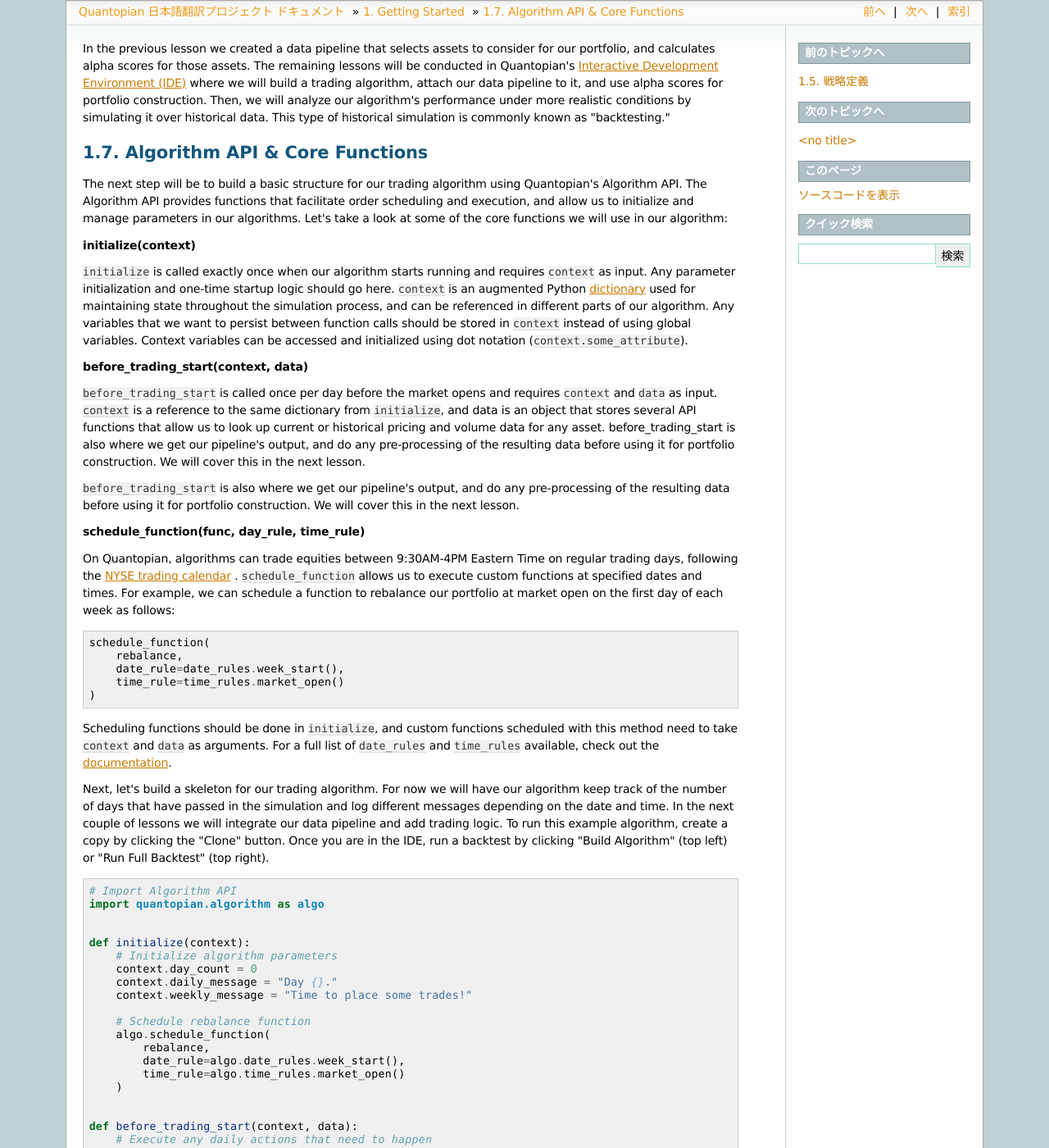
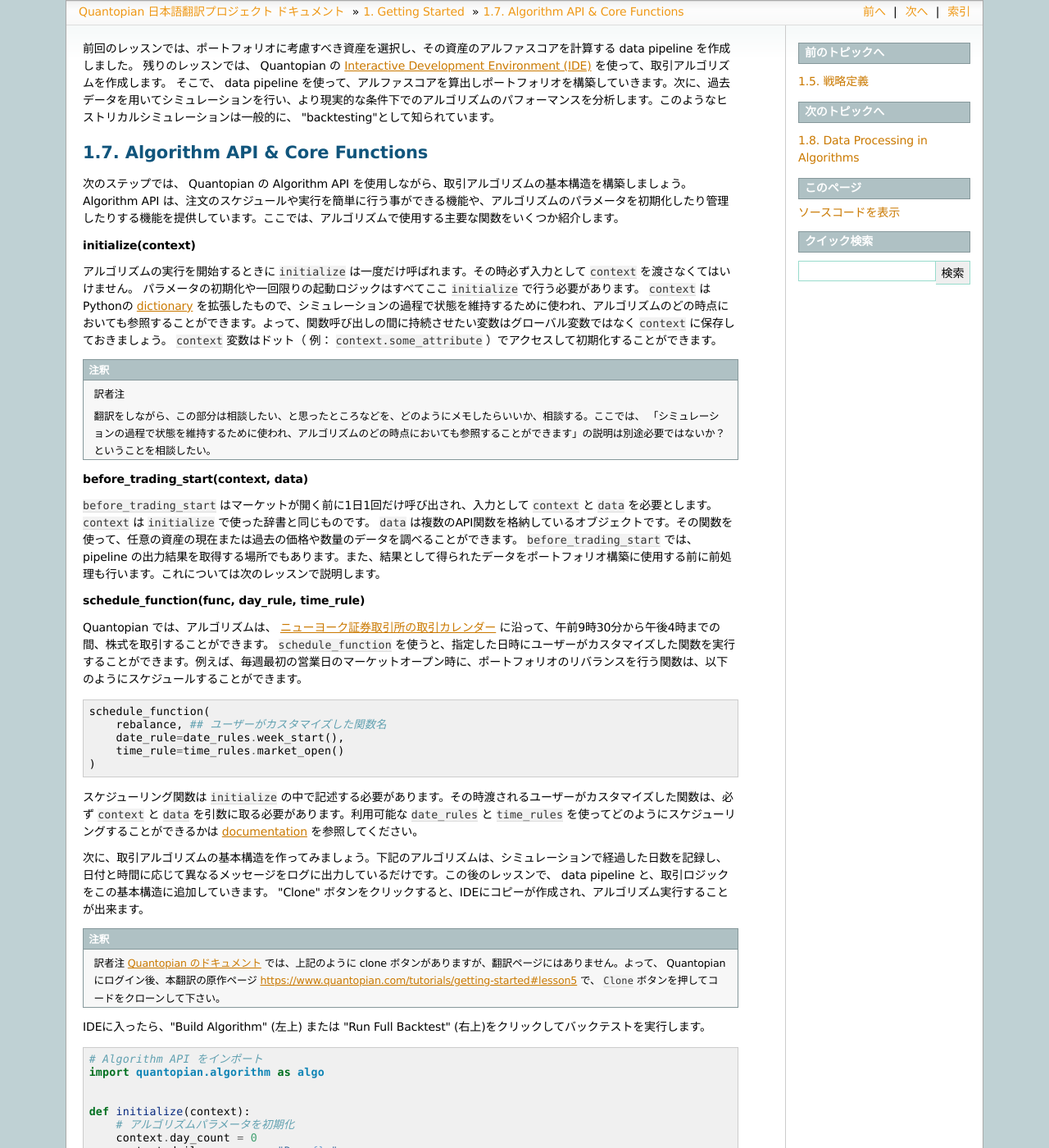
Before and after one commit to tokyoquantopian/quantopian-doc-ja, a Sphinx documentation site: the page built from source/tutorial/1_getting_started_lesson5.rst, in a window 1280 px wide and 1400 px high. Shown: the whole window at 82% size. Built offline with Sphinx 7.4.7, drawn with Linux system fonts in a browser that asks for light colours; some of the changed text lies outside the part shown.

Commit message:
add lesson 5-8

```diff
--- a/source/tutorial/1_getting_started_lesson5.rst
+++ b/source/tutorial/1_getting_started_lesson5.rst
@@ -1,57 +1,67 @@
-In the previous lesson we created a data pipeline that selects assets to consider for our portfolio, and calculates alpha scores for those assets. The remaining lessons will be conducted in Quantopian's `Interactive Development Environment (IDE) <https://www.quantopian.com/algorithms>`__ where we will build a trading algorithm, attach our data pipeline to it, and use alpha scores for portfolio construction. Then, we will analyze our algorithm's performance under more realistic conditions by simulating it over historical data. This type of historical simulation is commonly known as "backtesting."
+前回のレッスンでは、ポートフォリオに考慮すべき資産を選択し、その資産のアルファスコアを計算する data pipeline を作成しました。 残りのレッスンでは、 Quantopian の `Interactive Development Environment (IDE) <https://www.quantopian.com/algorithms>`__ を使って、取引アルゴリズムを作成します。 そこで、 data pipeline を使って、アルファスコアを算出しポートフォリオを構築していきます。次に、過去データを用いてシミュレーションを行い、より現実的な条件下でのアルゴリズムのパフォーマンスを分析します。このようなヒストリカルシミュレーションは一般的に、 "backtesting"として知られています。
+
 
 Algorithm API & Core Functions
 ------------------------------
 
-The next step will be to build a basic structure for our trading algorithm using Quantopian's Algorithm API. The Algorithm API provides functions that facilitate order scheduling and execution, and allow us to initialize and manage parameters in our algorithms.
-Let's take a look at some of the core functions we will use in our algorithm:
+次のステップでは、 Quantopian の Algorithm API を使用しながら、取引アルゴリズムの基本構造を構築しましょう。 Algorithm API は、注文のスケジュールや実行を簡単に行う事ができる機能や、アルゴリズムのパラメータを初期化したり管理したりする機能を提供しています。ここでは、アルゴリズムで使用する主要な関数をいくつか紹介します。
 
 
 **initialize(context)**
 
-``initialize`` is called exactly once when our algorithm starts running and requires ``context`` as input. Any parameter initialization and one-time startup logic should go here.
-``context`` is an augmented Python `dictionary <https://docs.python.org/2/tutorial/datastructures.html#dictionaries>`__ used for maintaining state throughout the simulation process, and can be referenced in different parts of our algorithm. Any variables that we want to persist between function calls should be stored in ``context`` instead of using global variables. Context variables can be accessed and initialized using dot notation (``context.some_attribute``).
+アルゴリズムの実行を開始するときに ``initialize`` は一度だけ呼ばれます。その時必ず入力として ``context`` を渡さなくてはいけません。
+パラメータの初期化や一回限りの起動ロジックはすべてここ ``initialize`` で行う必要があります。
+``context`` は Pythonの `dictionary <https://docs.python.org/2/tutorial/datastructures.html#dictionaries>`__ を拡張したもので、シミュレーションの過程で状態を維持するために使われ、アルゴリズムのどの時点においても参照することができます。よって、関数呼び出しの間に持続させたい変数はグローバル変数ではなく ``context`` に保存しておきましょう。 ``context`` 変数はドット（ 例： ``context.some_attribute`` ）でアクセスして初期化することができます。
 
+.. note:: 訳者注
+
+    翻訳をしながら、この部分は相談したい、と思ったところなどを、どのようにメモしたらいいか、相談する。ここでは、
+    「シミュレーションの過程で状態を維持するために使われ、アルゴリズムのどの時点においても参照することができます」の説明は別途必要ではないか？ということを相談したい。
 
 **before_trading_start(context, data)**
 
-``before_trading_start`` is called once per day before the market opens and requires ``context`` and ``data`` as input. ``context`` is a reference to the same dictionary from ``initialize``, and data is an object that stores several API functions that allow us to look up current or historical pricing and volume data for any asset.
-before_trading_start is also where we get our pipeline's output, and do any pre-processing of the resulting data before using it for portfolio construction. We will cover this in the next lesson.
+``before_trading_start`` はマーケットが開く前に1日1回だけ呼び出され、入力として ``context`` と ``data`` を必要とします。
+``context`` は ``initialize`` で使った辞書と同じものです。  ``data`` は複数のAPI関数を格納しているオブジェクトです。その関数を使って、任意の資産の現在または過去の価格や数量のデータを調べることができます。
+``before_trading_start`` では、 pipeline の出力結果を取得する場所でもあります。また、結果として得られたデータをポートフォリオ構築に使用する前に前処理も行います。これについては次のレッスンで説明します。
 
-``before_trading_start`` is also where we get our pipeline's output, and do any pre-processing of the resulting data before using it for portfolio construction. We will cover this in the next lesson.
 
 **schedule_function(func, day_rule, time_rule)**
 
-On Quantopian, algorithms can trade equities between 9:30AM-4PM Eastern Time on regular trading days, following the `NYSE trading calendar <https://www.nyse.com/markets/hours-calendars>`__ . ``schedule_function`` allows us to execute custom functions at specified dates and times. For example, we can schedule a function to rebalance our portfolio at market open on the first day of each week as follows:
+Quantopian では、アルゴリズムは、 `ニューヨーク証券取引所の取引カレンダー <https://www.nyse.com/markets/hours-calendars>`__ に沿って、午前9時30分から午後4時までの間、株式を取引することができます。
+``schedule_function`` を使うと、指定した日時にユーザーがカスタマイズした関数を実行することができます。例えば、毎週最初の営業日のマーケットオープン時に、ポートフォリオのリバランスを行う関数は、以下のようにスケジュールすることができます。
 
 .. code:: python3
 
     schedule_function(
-        rebalance,
+        rebalance, ## ユーザーがカスタマイズした関数名
         date_rule=date_rules.week_start(),
         time_rule=time_rules.market_open()
     )
 
+スケジューリング関数は ``initialize`` の中で記述する必要があります。その時渡されるユーザーがカスタマイズした関数は、必ず ``context`` と ``data`` を引数に取る必要があります。利用可能な ``date_rules`` と ``time_rules`` を使ってどのようにスケジューリングすることができるかは `documentation <https://www.quantopian.com/docs/api-reference/algorithm-api-reference#quantopian.algorithm.schedule_function>`__ を参照してください。
 
-Scheduling functions should be done in ``initialize``, and custom functions scheduled with this method need to take ``context`` and ``data`` as arguments. For a full list of ``date_rules`` and ``time_rules`` available, check out the `documentation <https://www.quantopian.com/docs/api-reference/algorithm-api-reference#quantopian.algorithm.schedule_function>`__.
+次に、取引アルゴリズムの基本構造を作ってみましょう。下記のアルゴリズムは、シミュレーションで経過した日数を記録し、日付と時間に応じて異なるメッセージをログに出力しているだけです。この後のレッスンで、 data pipeline と、取引ロジックをこの基本構造に追加していきます。
+"Clone" ボタンをクリックすると、IDEにコピーが作成され、アルゴリズム実行することが出来ます。
 
+.. note:: 訳者注
+    `Quantopian のドキュメント <https://www.quantopian.com/tutorials/getting-started#lesson5>`__ では、上記のように clone ボタンがありますが、翻訳ページにはありません。よって、 Quantopianにログイン後、本翻訳の原作ページ `https://www.quantopian.com/tutorials/getting-started#lesson5 <https://www.quantopian.com/tutorials/getting-started#lesson5>`__ で、 ``Clone`` ボタンを押してコードをクローンして下さい。
 
-Next, let's build a skeleton for our trading algorithm. For now we will have our algorithm keep track of the number of days that have passed in the simulation and log different messages depending on the date and time. In the next couple of lessons we will integrate our data pipeline and add trading logic.
-To run this example algorithm, create a copy by clicking the "Clone" button. Once you are in the IDE, run a backtest by clicking "Build Algorithm" (top left) or "Run Full Backtest" (top right).
+IDEに入ったら、"Build Algorithm" (左上) または "Run Full Backtest" (右上)をクリックしてバックテストを実行します。
+
 
 .. code:: python3
 
-    # Import Algorithm API
+    # Algorithm API をインポート
     import quantopian.algorithm as algo
 
 
     def initialize(context):
-        # Initialize algorithm parameters
+        # アルゴリズムパラメータを初期化
         context.day_count = 0
         context.daily_message = "Day {}."
         context.weekly_message = "Time to place some trades!"
 
-        # Schedule rebalance function
+        # rebalance 関数をスケジューリング
         algo.schedule_function(
             rebalance,
             date_rule=algo.date_rules.week_start(),
@@ -60,14 +70,14 @@
 
 
     def before_trading_start(context, data):
-        # Execute any daily actions that need to happen
-        # before the start of a trading session
+        # 毎日、トレード時間が始まる前に必ず実行する
         context.day_count += 1
         log.info(context.daily_message, context.day_count)
 
 
     def rebalance(context, data):
-        # Execute rebalance logic
+        # リバランスのロジックを実行する
         log.info(context.weekly_message)
 
-Now that we have a basic structure for a trading algorithm, let's add the data pipeline we created in the previous lesson to our algorithm.
+
+取引アルゴリズムの基本的な構造ができたので、前回のレッスンで作成したデータパイプラインをアルゴリズムに追加してみましょう。
```
Also changed, not shown: source/tutorial/1_getting_started_lesson6.rst (+141 -0 lines), source/tutorial/1_getting_started_lesson7.rst (+311 -0 lines), source/tutorial/1_getting_started_lesson8.rst (+37 -0 lines), source/tutorial/notebook_files/getting_started1_l8_screenshot1.png (added), source/tutorial/notebook_files/getting_started1_l9_screenshot2.png (added), source/tutorial/notebook_files/getting_started1_l9_screenshot3.png (added).
